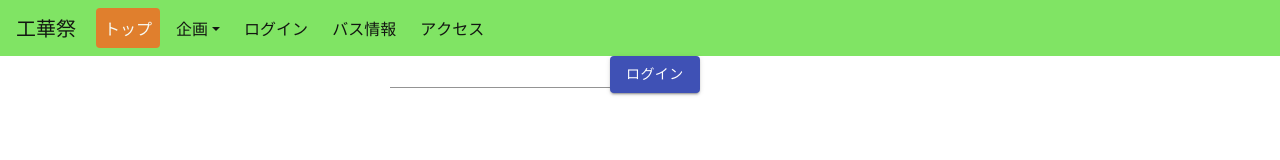
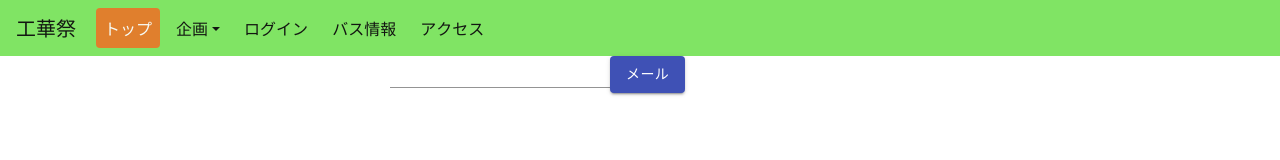
Before and after one commit to gKokasai/23rd.kokasai.com, a React app: page /login in a window 1280 px wide. Shown: the top 160 px of the page. Built offline with nearby package versions, Linux system fonts and the light colour scheme.

Commit message:
fix: ログインとメール送信ボタンを逆にした

```diff
--- a/src/components/pages/Login.tsx
+++ b/src/components/pages/Login.tsx
@@ -39,7 +39,7 @@ const Login: FC = () => {
     return (
       <form className="login" onSubmit={handleIdFormSubmit}>
         <TextField type="text" onChange={handleIdForm} />
-        <Button onClick={handleIdFormSubmit} variant="contained" color="primary">ログイン</Button>
+        <Button onClick={handleIdFormSubmit} variant="contained" color="primary">メール</Button>
       </form>
     );
   }
@@ -47,7 +47,7 @@ const Login: FC = () => {
     <form className="login">
       <TextField type="text" onChange={handleIdForm} defaultValue={auth.user?.inputId} />
       <TextField type="text" onChange={handlePassWordForm} />
-      <Button onClick={handleLoginFormSubmit} variant="contained" color="primary">メールを送る</Button>
+      <Button onClick={handleLoginFormSubmit} variant="contained" color="primary">ログイン</Button>
     </form>
   );
 };
```
